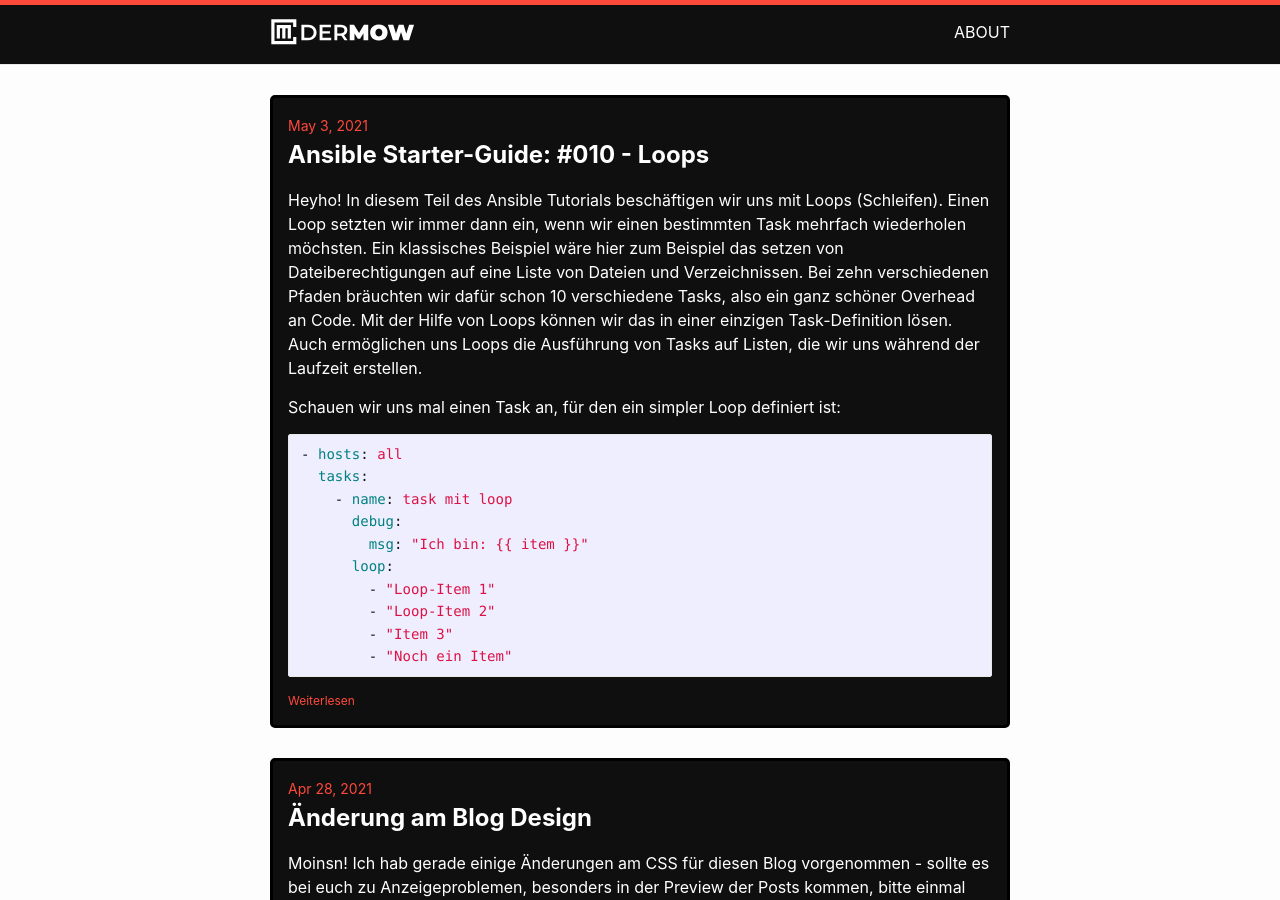
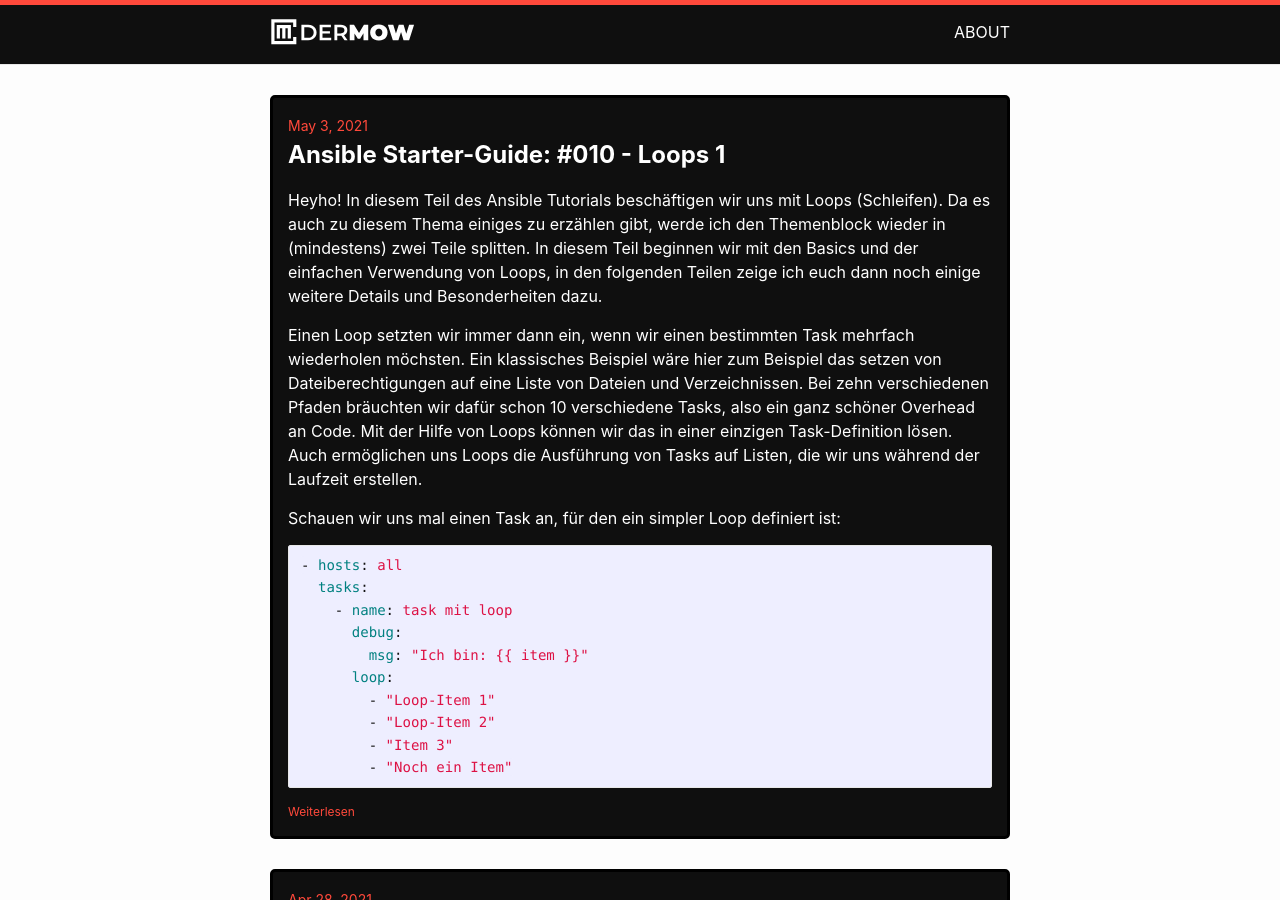
Before and after one commit to dermow/staging, a Jekyll site: the page built from index.html, in a window 1280 px wide and 900 px high. Built offline with Jekyll 4.4.1, drawn with Linux system fonts in a browser that asks for light colours; the list of posts is cut into pages by our own code; comment, search, counter and statistics services are not loaded.

Commit message:
Update 2021-05-03-ansible-guide-10.markdown

```diff
--- a/_posts/2021-05-03-ansible-guide-10.markdown
+++ b/_posts/2021-05-03-ansible-guide-10.markdown
@@ -1,12 +1,13 @@
 ---
 layout: post
-title:  "Ansible Starter-Guide: #010 - Loops"
+title:  "Ansible Starter-Guide: #010 - Loops 1"
 date:   2021-05-03 14:30:42 +0100
 categories: Ansible
 ---
 
-Heyho! In diesem Teil des Ansible Tutorials beschäftigen wir uns mit Loops (Schleifen). Einen Loop setzten wir immer dann ein, wenn wir einen bestimmten Task
-mehrfach wiederholen möchsten. Ein klassisches Beispiel wäre hier zum Beispiel das setzen von Dateiberechtigungen auf eine Liste von Dateien und Verzeichnissen. Bei zehn verschiedenen Pfaden bräuchten wir dafür schon 10 verschiedene Tasks, also ein ganz schöner Overhead an Code. Mit der Hilfe von Loops können wir das in einer einzigen Task-Definition lösen. Auch ermöglichen uns Loops die Ausführung von Tasks auf Listen, die wir uns während der Laufzeit erstellen.
+Heyho! In diesem Teil des Ansible Tutorials beschäftigen wir uns mit Loops (Schleifen). Da es auch zu diesem Thema einiges zu erzählen gibt, werde ich den Themenblock wieder in (mindestens) zwei Teile splitten. In diesem Teil beginnen wir mit den Basics und der einfachen Verwendung von Loops, in den folgenden Teilen zeige ich euch dann noch einige weitere Details und Besonderheiten dazu.
+
+Einen Loop setzten wir immer dann ein, wenn wir einen bestimmten Task mehrfach wiederholen möchsten. Ein klassisches Beispiel wäre hier zum Beispiel das setzen von Dateiberechtigungen auf eine Liste von Dateien und Verzeichnissen. Bei zehn verschiedenen Pfaden bräuchten wir dafür schon 10 verschiedene Tasks, also ein ganz schöner Overhead an Code. Mit der Hilfe von Loops können wir das in einer einzigen Task-Definition lösen. Auch ermöglichen uns Loops die Ausführung von Tasks auf Listen, die wir uns während der Laufzeit erstellen.
 
 Schauen wir uns mal einen Task an, für den ein simpler Loop definiert ist:
 
```
Also changed, not shown: other parts of _posts/2021-05-03-ansible-guide-10.markdown (+1 -1 lines).
